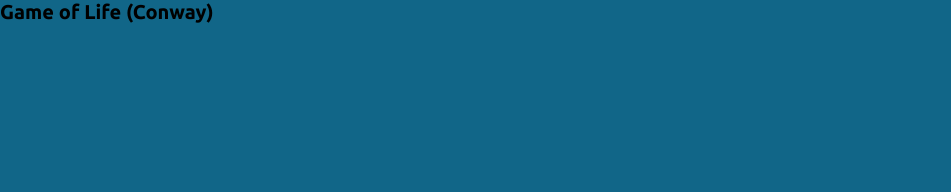
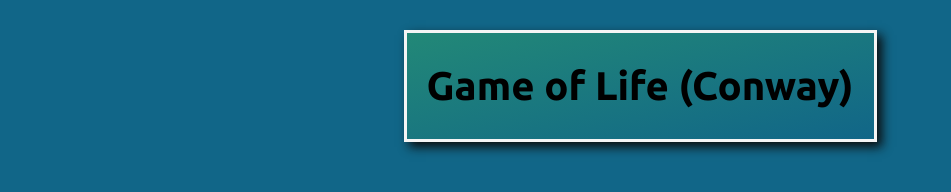
Before and after one commit to albertvallsbe/202209-w2-ch5-albert-valls, a website: page public/index.html in a window 1280 px wide. Shown: the whole page, without its empty margins (0-951 px from the left). Drawn offline with nearby package versions, Linux system fonts and the light colour scheme; files that its build step writes are made by us from their sources.

Commit message:
Style to header

```diff
--- a/src/scss/components/_header.scss
+++ b/src/scss/components/_header.scss
@@ -0,0 +1,18 @@
+@use "../global/globals";
+@use "../variables/sizes";
+@use "../variables/colors";
+header {
+    display: flex;
+    justify-content: center;
+    align-items: center;
+    font-size: 2rem;
+    padding: sizes.$header-horizontal-padding sizes.$header-vertical-padding;
+}
+
+h1 {
+    font-size: 4rem;
+    padding: sizes.$header-horizontal-padding sizes.$header-vertical-padding;
+    border: 3px solid colors.$main-white;
+    box-shadow: 0.5rem 0.5rem 1rem colors.$main-black;
+    background: linear-gradient( to left top, colors.$main-background, colors.$secondary-blue);
+}
--- a/src/scss/variables/_colors.scss
+++ b/src/scss/variables/_colors.scss
@@ -1,4 +1,5 @@
 $main-blue: #116688;
+$secondary-blue: #228877;
 $main-white: #f5f5f5;
 $main-black: #0c0c0c;
 $main-background: $main-blue;
```
